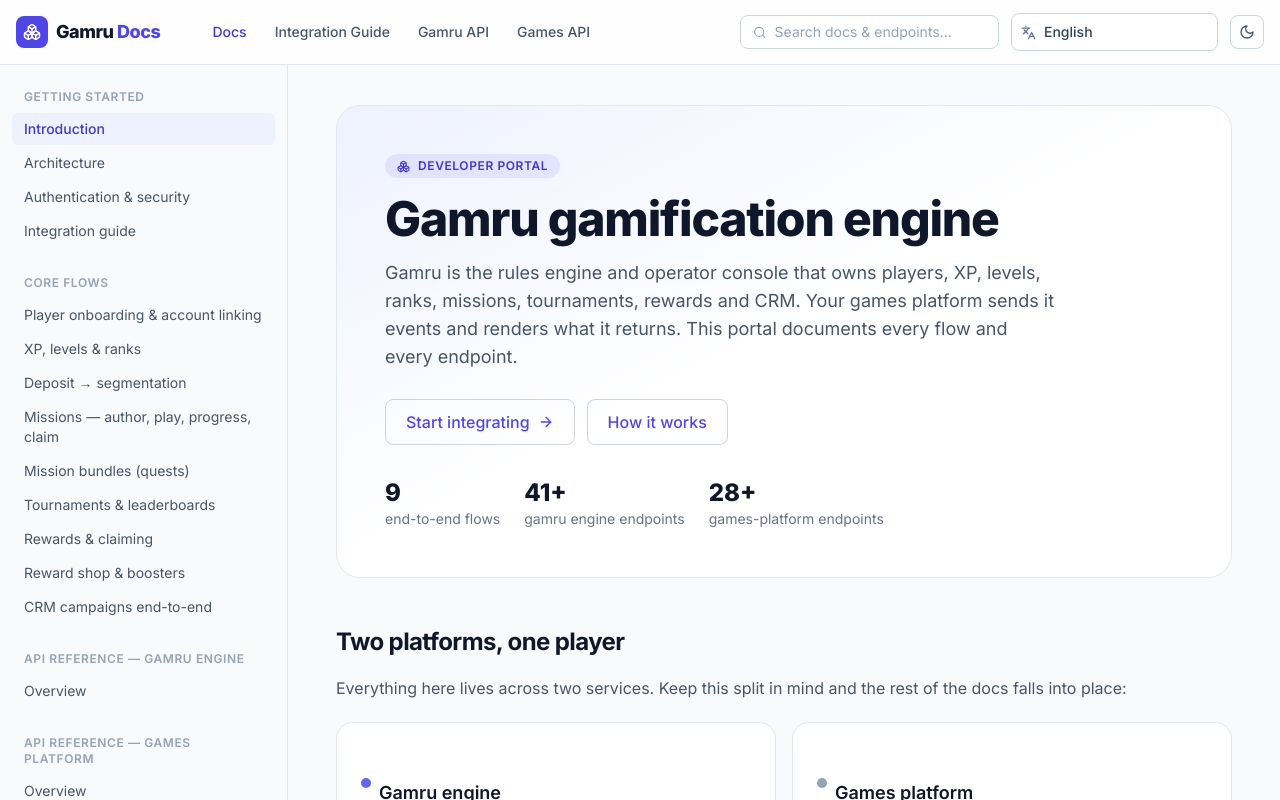
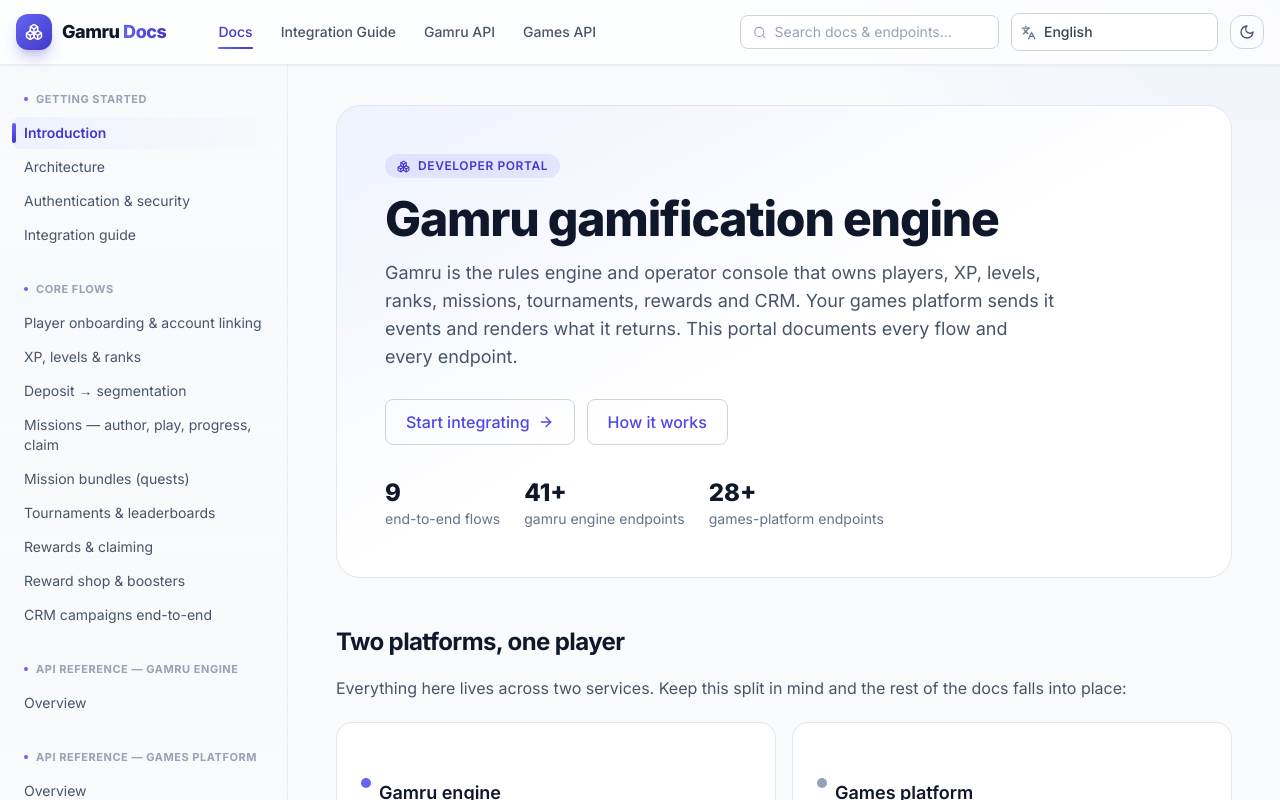
Before and after one commit to AkshayGhugare19/gamru-documentation, a React (Vite) app: page / in a window 1280 px wide. Shown: the top 800 px of the page. Built offline with nearby package versions, Linux system fonts and the light colour scheme.

Commit message:
fix: minor change

```diff
--- a/src/components/Layout.jsx
+++ b/src/components/Layout.jsx
@@ -82,7 +82,8 @@ function Sidebar({ onNavigate }) {
     <nav className="space-y-7 pb-16 text-sm">
       {NAV.map((group) => (
         <div key={group.section}>
-          <h4 className="mb-2 px-3 text-xs font-semibold uppercase tracking-wider text-slate-400 dark:text-slate-500">
+          <h4 className="mb-2 flex items-center gap-2 px-3 text-[11px] font-bold uppercase tracking-wider text-slate-400 dark:text-slate-500">
+            <span className="h-1 w-1 rounded-full bg-brand-500" />
             {group.section}
           </h4>
           <ul className="space-y-0.5">
@@ -93,10 +94,10 @@ function Sidebar({ onNavigate }) {
                   end={link.to === '/'}
                   onClick={onNavigate}
                   className={({ isActive }) =>
-                    `block rounded-md px-3 py-1.5 transition ${
+                    `relative block rounded-lg px-3 py-1.5 transition before:absolute before:inset-y-1.5 before:left-0 before:w-1 before:rounded-full before:bg-gradient-to-b before:from-brand-500 before:to-brand-700 before:transition-opacity ${
                       isActive
-                        ? 'bg-brand-50 font-medium text-brand-700 dark:bg-brand-500/10 dark:text-brand-300'
-                        : 'text-slate-600 hover:bg-slate-100 hover:text-slate-900 dark:text-slate-400 dark:hover:bg-slate-800 dark:hover:text-slate-100'
+                        ? 'bg-gradient-to-r from-brand-50 to-transparent font-semibold text-brand-700 before:opacity-100 dark:from-brand-500/15 dark:text-brand-300'
+                        : 'text-slate-600 before:opacity-0 hover:translate-x-0.5 hover:bg-slate-100 hover:text-slate-900 dark:text-slate-400 dark:hover:bg-slate-800/70 dark:hover:text-slate-100'
                     }`
                   }
                 >
@@ -124,17 +125,21 @@ export default function Layout({ children }) {
   return (
     <div className="min-h-screen">
       {/* top bar */}
-      <header className="sticky top-0 z-40 border-b border-slate-200 bg-white/80 backdrop-blur dark:border-slate-800 dark:bg-slate-950/80">
+      <header className="sticky top-0 z-40 border-b border-slate-200/70 bg-white/70 shadow-sm shadow-slate-900/5 backdrop-blur-xl dark:border-white/10 dark:bg-slate-950/70 dark:shadow-black/20">
         <div className="mx-auto flex h-16 max-w-[1400px] items-center gap-4 px-4">
           <button className="lg:hidden" onClick={() => setMobileOpen((v) => !v)} aria-label="Toggle menu">
             {mobileOpen ? <X size={20} /> : <Menu size={20} />}
           </button>
-          <Link to="/" className="flex items-center gap-2">
-            <span className="flex h-8 w-8 items-center justify-center rounded-lg bg-brand-600 text-white">
+          <Link to="/" className="group flex items-center gap-2.5">
+            <span className="flex h-9 w-9 items-center justify-center rounded-xl bg-gradient-to-br from-brand-500 to-brand-700 text-white shadow-lg shadow-brand-600/30 ring-1 ring-white/20 transition group-hover:scale-105">
               <Boxes size={18} />
             </span>
             <span className="text-lg font-extrabold tracking-tight text-slate-900 dark:text-white">
-              Gamru<span className="text-brand-600 dark:text-brand-400"> Docs</span>
+              Gamru
+              <span className="bg-gradient-to-r from-brand-500 to-brand-700 bg-clip-text text-transparent dark:from-brand-300 dark:to-brand-500">
+                {' '}
+                Docs
+              </span>
             </span>
           </Link>
 
@@ -145,10 +150,10 @@ export default function Layout({ children }) {
                 to={t.to}
                 end={t.to === '/'}
                 className={({ isActive }) =>
-                  `rounded-md px-3 py-1.5 text-sm font-medium transition ${
+                  `relative rounded-md px-3 py-1.5 text-sm font-medium transition after:absolute after:inset-x-3 after:-bottom-px after:h-0.5 after:rounded-full after:bg-gradient-to-r after:from-brand-500 after:to-brand-700 after:transition-opacity ${
                     isActive
-                      ? 'text-brand-700 dark:text-brand-400'
-                      : 'text-slate-600 hover:text-slate-900 dark:text-slate-400 dark:hover:text-white'
+                      ? 'text-brand-700 after:opacity-100 dark:text-brand-300'
+                      : 'text-slate-600 after:opacity-0 hover:text-slate-900 dark:text-slate-400 dark:hover:text-white'
                   }`
                 }
               >
@@ -164,7 +169,7 @@ export default function Layout({ children }) {
             <LanguageSelect />
             <button
               onClick={() => setDark((v) => !v)}
-              className="rounded-lg border border-slate-300 p-2 text-slate-600 hover:bg-slate-100 dark:border-slate-700 dark:text-slate-300 dark:hover:bg-slate-800"
+              className="rounded-xl border border-slate-300 p-2 text-slate-600 transition hover:bg-slate-100 hover:text-brand-600 dark:border-slate-700 dark:text-slate-300 dark:hover:bg-slate-800 dark:hover:text-brand-300"
               aria-label="Toggle theme"
             >
               {dark ? <Sun size={16} /> : <Moon size={16} />}
@@ -175,7 +180,7 @@ export default function Layout({ children }) {
 
       <div className="mx-auto flex max-w-[1400px]">
         {/* sidebar (desktop) */}
-        <aside className="sticky top-16 hidden h-[calc(100vh-4rem)] w-72 shrink-0 overflow-y-auto border-r border-slate-200 px-3 py-6 dark:border-slate-800 lg:block">
+        <aside className="sticky top-16 hidden h-[calc(100vh-4rem)] w-72 shrink-0 overflow-y-auto border-r border-slate-200/70 bg-gradient-to-b from-slate-50/50 to-transparent px-3 py-6 dark:border-white/10 dark:from-slate-900/40 lg:block">
           <Sidebar />
         </aside>
 
--- a/src/index.css
+++ b/src/index.css
@@ -23,6 +23,11 @@ body {
 
 body {
   @apply bg-slate-50 text-slate-800 antialiased dark:bg-slate-950 dark:text-slate-200;
+  background-image: radial-gradient(45rem 30rem at 100% 0%, rgba(99, 102, 241, 0.06), transparent 60%);
+  background-attachment: fixed;
+}
+.dark body {
+  background-image: radial-gradient(45rem 30rem at 100% 0%, rgba(99, 102, 241, 0.12), transparent 60%);
 }
 
 /* Thin scrollbars to match a docs feel */
```
